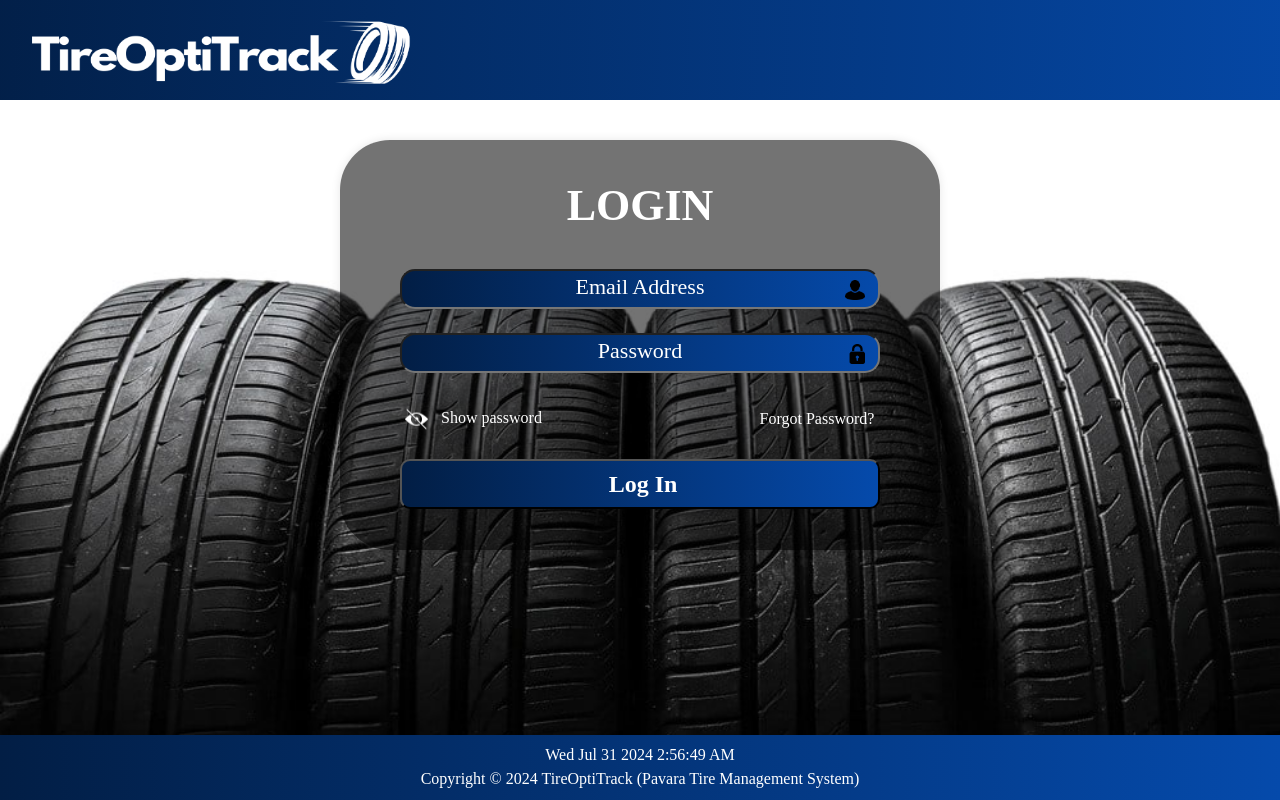
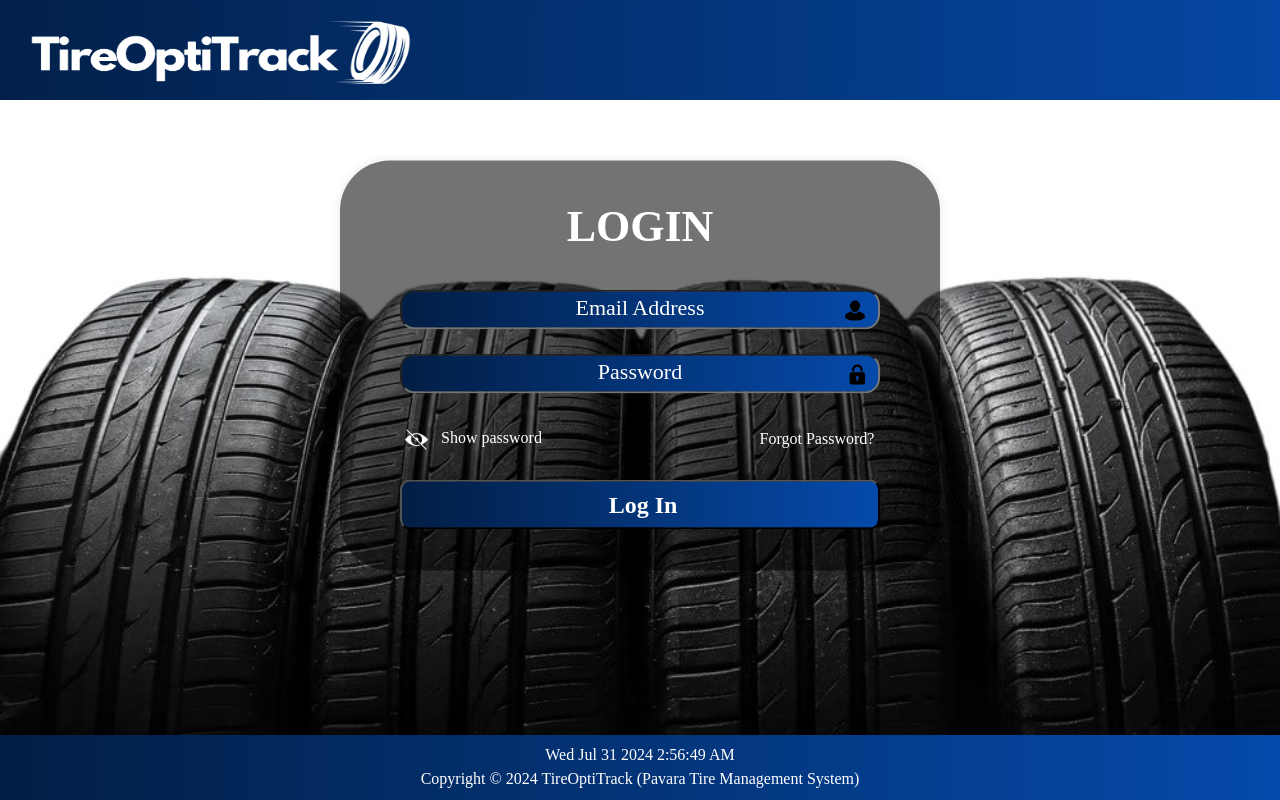
Before and after one commit to Udana-Gits/TireManagementProject, a React (Create React App) app: page /login in a window 1280 px wide. Built offline with nearby package versions, Linux system fonts and the light colour scheme.

Commit message:
Update LogIn.css

```diff
--- a/src/components/auth/CSS/LogIn.css
+++ b/src/components/auth/CSS/LogIn.css
@@ -120,6 +120,7 @@
   /* center the box horizontally */
   box-shadow: 0px 0px 10px rgba(0, 0, 0, 0.1);
   /* add a subtle shadow */
+  transform: translateY(5%);
 }
 
 .login-form {
```
